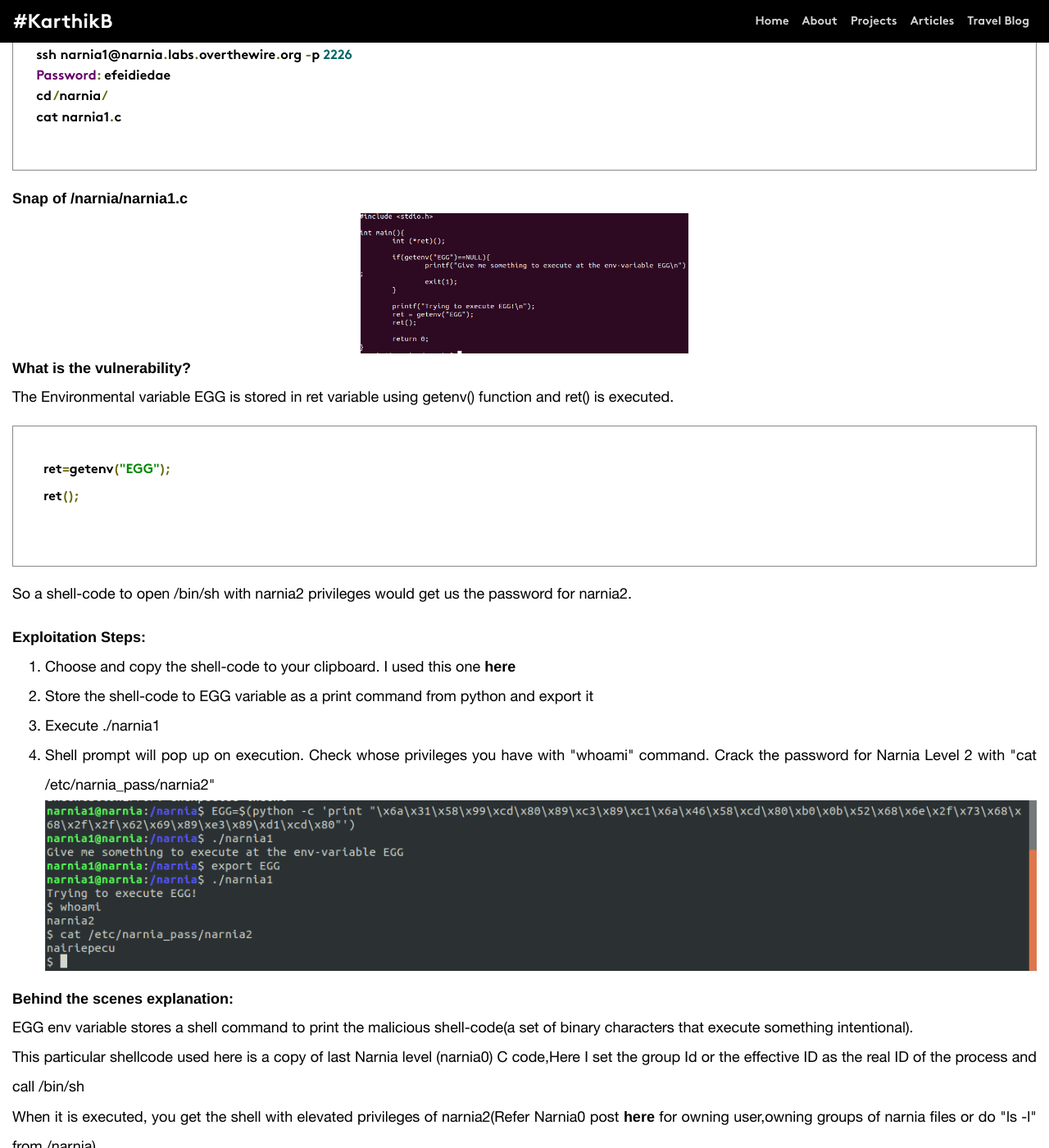
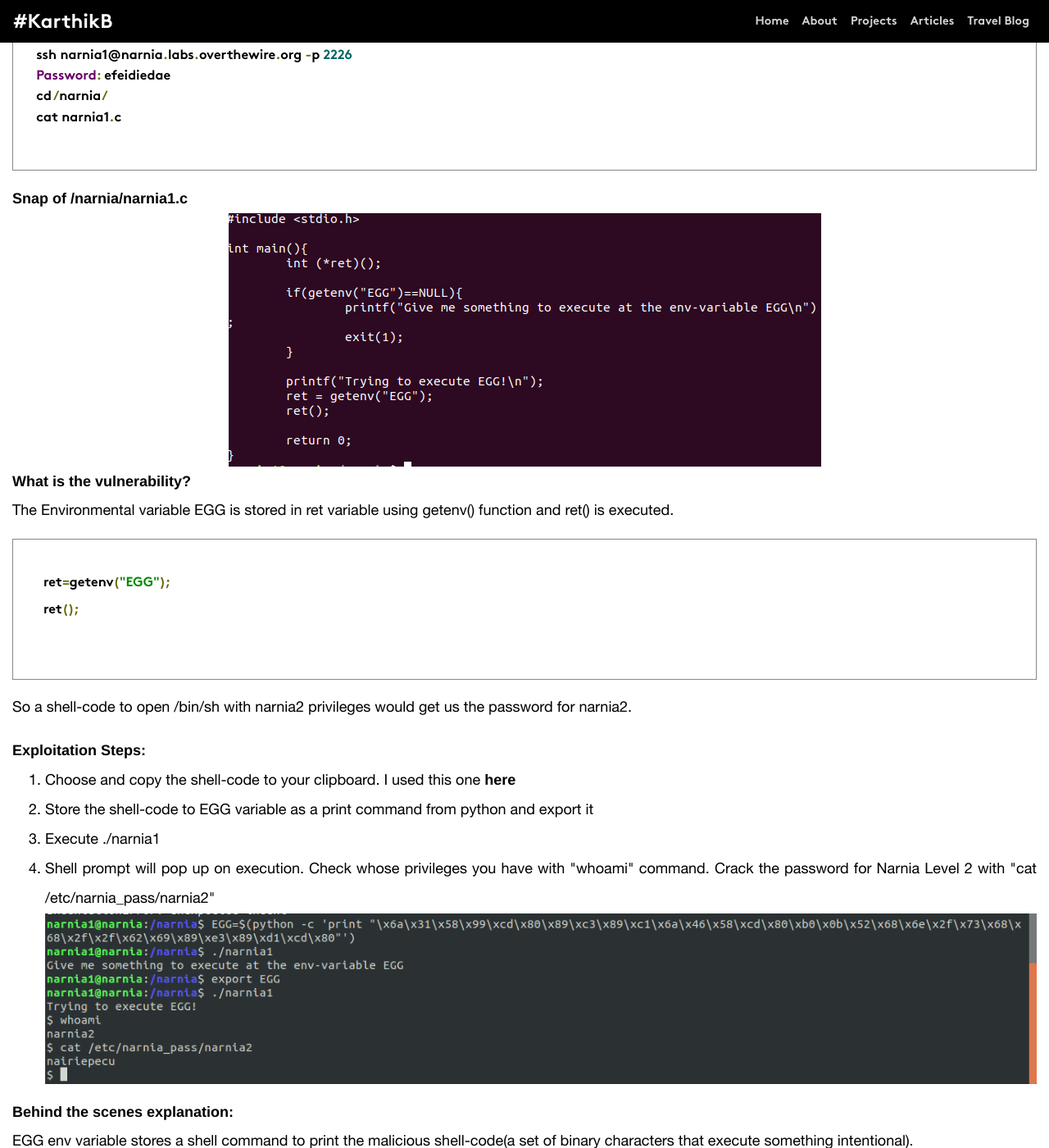
Before and after one commit to karthik-balu/karthik-balu.github.io, a Jekyll site: the page built from _posts/2018-06-14-Cybersecurity-Narnia1.html, in a window 1280 px wide and 1400 px high, scrolled down 410 px. Shown: the whole window at 82% size. Built offline with Jekyll 4.4.1, drawn with Linux system fonts in a browser that asks for light colours.

Commit message:
Update cover.css

```diff
--- a/static/css/cover.css
+++ b/static/css/cover.css
@@ -156,8 +156,9 @@ h1, .navbar, code, #caption{
 }
 
 .image-center,.image-bigger ,.image-biggest {
-	max-width: 200px;
+	max-width: 60%;
 	height: auto;
+
 }
 
 
@@ -232,7 +233,7 @@ a:focus{
 
 @media(min-width: 1024px){
 	.image-bigger {
-		max-width: 400px !important;
+		max-width: 80% !important;
 		height: auto;
 	}
 
```
